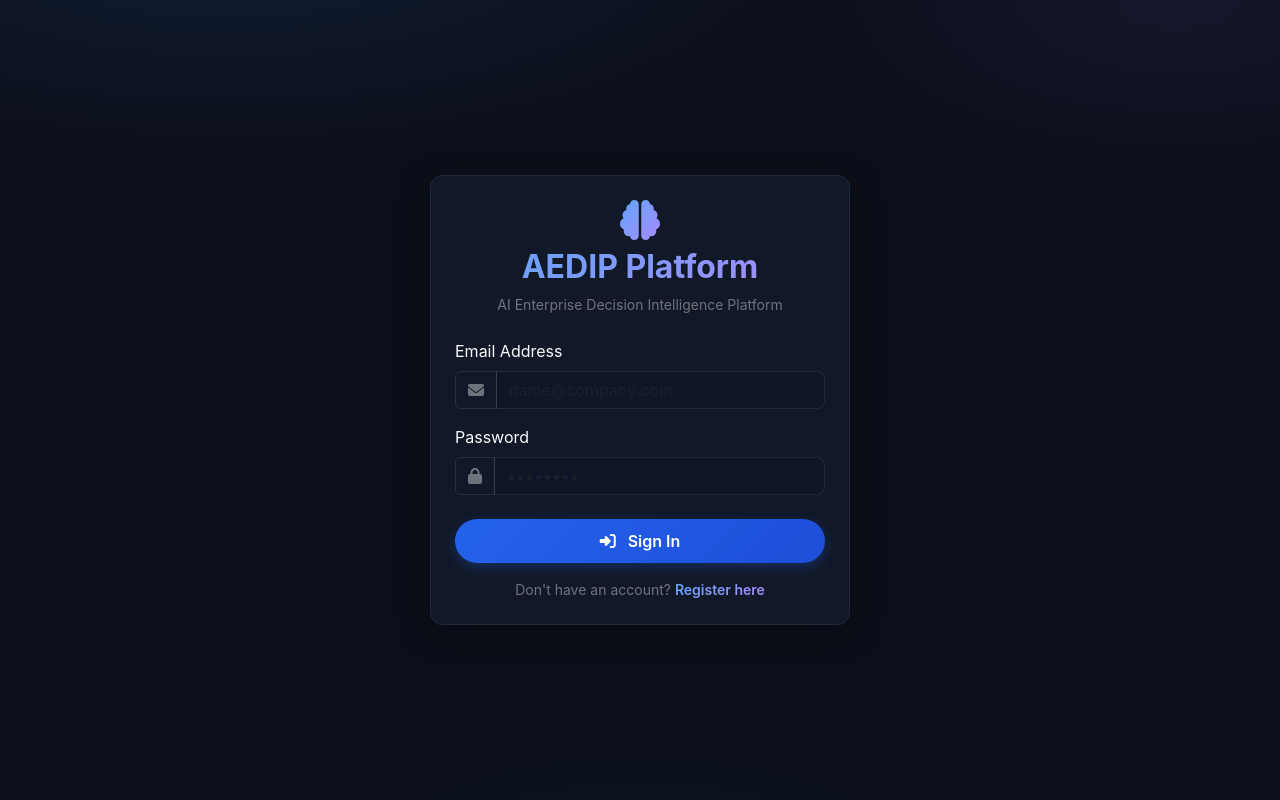
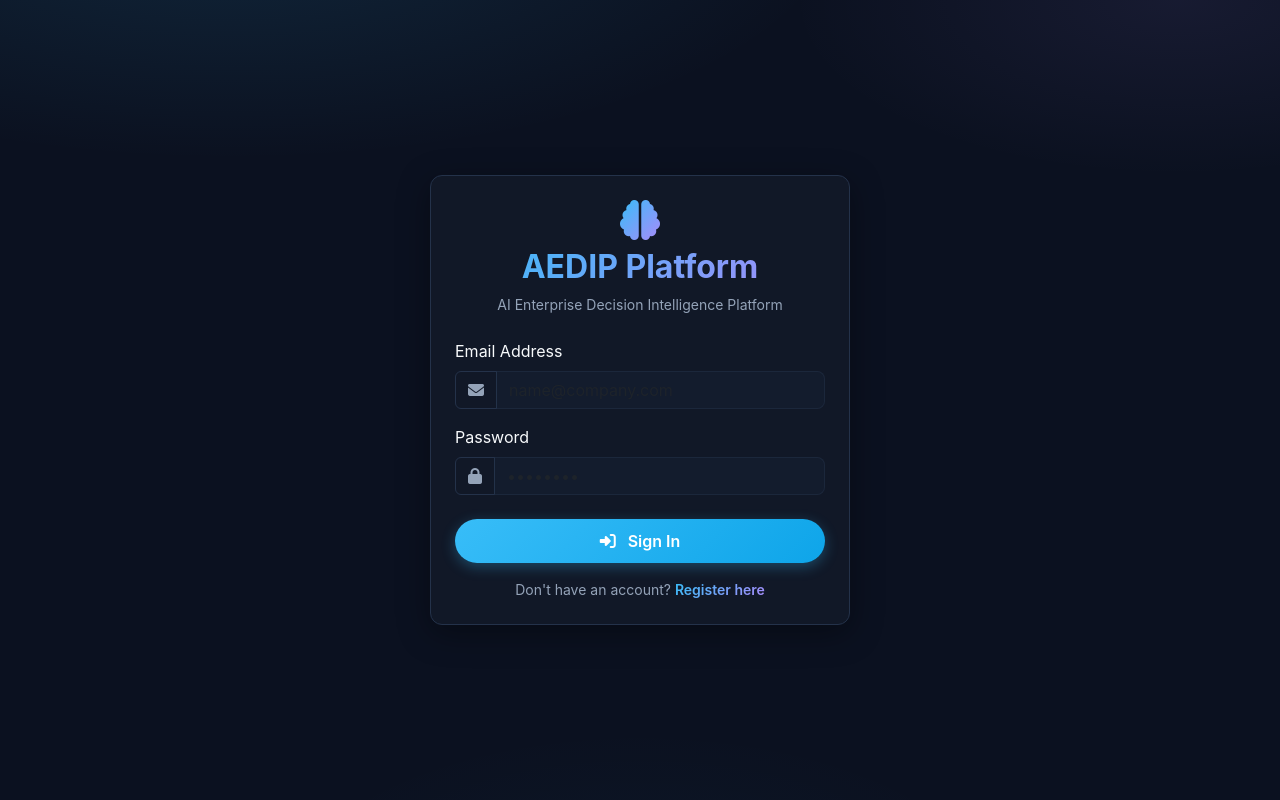
Before and after one commit to AnmolKumar632/-AI-Enterprise-Decision-Intelligence-Platform, a Django app: template templates/auth/login.html in a window 1280 px wide. Run offline with Django 5.2, Linux system fonts and the light colour scheme; the template is opened without the code that fills it, so the values that code supplies are empty; parts of the project's set-up code (start-up, migrations or seed data) failed here and were passed over; some libraries are stand-ins or nearby versions.

Commit message:
Refresh UI with midnight blue glassmorphism palette

```diff
--- a/static/css/styles.css
+++ b/static/css/styles.css
@@ -1,29 +1,54 @@
 /* AEDIP Custom Premium Styling - Glassmorphism & Dark Mode Theme */
 
 :root {
-    --bg-primary: #0b0f19;
-    --bg-secondary: rgba(17, 24, 39, 0.7);
+    --bg-primary: #0B1120;
+    --bg-secondary: rgba(22, 32, 51, 0.7);
     --bg-glass: #111827;
-    --border-glass: rgba(255, 255, 255, 0.08);
-    --surface-border: #1e293b;
-    --text-primary: #f8fafc;
-    --text-secondary: #94a3b8;
-    --accent-blue: #3b82f6;
-    --accent-cyan: #06b6d4;
-    --accent-green: #10b981;
+    --bg-panel-secondary: #162033;
+    --border-glass: rgba(36, 50, 74, 0.6);
+    --surface-border: #24324A;
+    --text-primary: #F8FAFC;
+    --text-secondary: #94A3B8;
+    --accent-blue: #38BDF8;
+    --accent-cyan: #38BDF8;
+    --accent-green: #2DD4BF;
     --accent-red: #ef4444;
-    --accent-purple: #8b5cf6;
-    --accent-glow: rgba(59, 130, 246, 0.15);
+    --accent-purple: #A78BFA;
+    --accent-glow: rgba(56, 189, 248, 0.15);
     --card-shadow: 0 8px 32px 0 rgba(0, 0, 0, 0.37);
     --transition-smooth: all 0.3s cubic-bezier(0.4, 0, 0.2, 1);
+
+    /* Bootstrap semantic overrides — deep midnight blue palette */
+    --bs-primary: #38BDF8;
+    --bs-info: #38BDF8;
+    --bs-success: #2DD4BF;
+    --bs-dark: #162033;
+    --bs-dark-rgb: 22, 32, 51;
+}
+
+/* Palette-aligned muted text and divider borders */
+.text-secondary, .text-muted {
+    color: #94A3B8 !important;
+}
+
+.border-secondary {
+    border-color: #24324A !important;
+}
+
+.text-success {
+    color: #2DD4BF !important;
+}
+
+.text-danger {
+    color: #ef4444 !important;
 }
 
 body {
     background-color: var(--bg-primary);
     background-image:
-        radial-gradient(ellipse 80% 50% at 18% -10%, rgba(59, 130, 246, 0.13), transparent 60%),
-        radial-gradient(ellipse 55% 40% at 92% 0%, rgba(139, 92, 246, 0.09), transparent 55%),
-        radial-gradient(ellipse 50% 40% at 50% 115%, rgba(16, 185, 129, 0.05), transparent 60%);
+        radial-gradient(ellipse 80% 50% at 18% -10%, rgba(56, 189, 248, 0.12), transparent 60%),
+        radial-gradient(ellipse 55% 40% at 92% 0%, rgba(167, 139, 250, 0.08), transparent 55%),
+        radial-gradient(ellipse 50% 40% at 50% 115%, rgba(56, 189, 248, 0.04), transparent 60%);
     background-attachment: fixed;
     color: var(--text-primary);
     font-family: 'Inter', system-ui, -apple-system, sans-serif;
@@ -77,14 +102,14 @@ h1, h2, h3, h4, h5, h6 {
 }
 
 .text-gradient {
-    background: linear-gradient(135deg, #60a5fa 0%, #a78bfa 100%);
+    background: linear-gradient(135deg, #38BDF8 0%, #A78BFA 100%);
     -webkit-background-clip: text;
     -webkit-text-fill-color: transparent;
 }
 
 /* Inputs & Form controls */
 .form-control, .form-select {
-    background-color: rgba(15, 23, 42, 0.6);
+    background-color: rgba(22, 32, 51, 0.6);
     border: 1px solid var(--border-glass);
     color: var(--text-primary);
     border-radius: 8px;
@@ -100,20 +125,20 @@ h1, h2, h3, h4, h5, h6 {
 
 /* Dynamic Buttons */
 .btn-glass-primary {
-    background: linear-gradient(135deg, #2563eb 0%, #1d4ed8 100%);
+    background: linear-gradient(135deg, #38BDF8 0%, #0EA5E9 100%);
     border: none;
     color: white;
     font-weight: 600;
     border-radius: 999px;
     padding: 10px 20px;
     transition: var(--transition-smooth);
-    box-shadow: 0 4px 14px 0 rgba(37, 99, 235, 0.3);
+    box-shadow: 0 4px 14px 0 rgba(56, 189, 248, 0.3);
 }
 
 .btn-glass-primary:hover {
     transform: translateY(-2px);
-    box-shadow: 0 6px 20px 0 rgba(37, 99, 235, 0.5);
-    background: linear-gradient(135deg, #3b82f6 0%, #2563eb 100%);
+    box-shadow: 0 6px 20px 0 rgba(56, 189, 248, 0.5);
+    background: linear-gradient(135deg, #0EA5E9 0%, #38BDF8 100%);
 }
 
 .btn-glass-secondary {
--- a/templates/base.html
+++ b/templates/base.html
@@ -132,7 +132,7 @@
                 <!-- Global Search Input -->
                 <div class="position-relative">
                     <input type="text" class="form-control form-control-sm border-secondary border-opacity-25 bg-dark text-white px-3 py-2" placeholder="Search workspace..." id="globalSearchInput" onkeyup="runGlobalSearch(event)" style="width: 200px; border-radius: 8px;">
-                    <div class="dropdown-menu dropdown-menu-end glass-panel mt-2 p-3 text-white border border-secondary border-opacity-25" id="searchResultsDropdown" style="width: 320px; display: none; max-height: 400px; overflow-y: auto; z-index: 1050; position: absolute; background: #0f172a;">
+                    <div class="dropdown-menu dropdown-menu-end glass-panel mt-2 p-3 text-white border border-secondary border-opacity-25" id="searchResultsDropdown" style="width: 320px; display: none; max-height: 400px; overflow-y: auto; z-index: 1050; position: absolute; background: #162033;">
                         <h6 class="border-bottom border-secondary border-opacity-25 pb-2 text-gradient fw-bold">Search Results</h6>
                         <div id="searchResultsList" class="d-flex flex-column gap-2 mt-2"></div>
                     </div>
--- a/templates/dashboard.html
+++ b/templates/dashboard.html
@@ -228,7 +228,7 @@
                 <select class="form-select mb-3" id="automlTargetSelector" onchange="loadModelAdvisor()"></select>
 
                 <label class="form-label small text-secondary">Select Algorithms to Train</label>
-                <div class="glass-panel p-2 mb-3 small" style="max-height: 140px; overflow-y: auto; background: rgba(0,0,0,0.2);">
+                <div class="glass-panel p-2 mb-3 small" style="max-height: 140px; overflow-y: auto; background: rgba(22, 32, 51, 0.5);">
                     <div class="form-check form-check-inline me-3 mb-1">
                         <input class="form-check-input automl-model-check" type="checkbox" value="Random Forest" id="algoRF" checked>
                         <label class="form-check-label text-white" for="algoRF">Random Forest</label>
```
Also changed, not shown: other parts of static/css/styles.css (+19 -19 lines).
